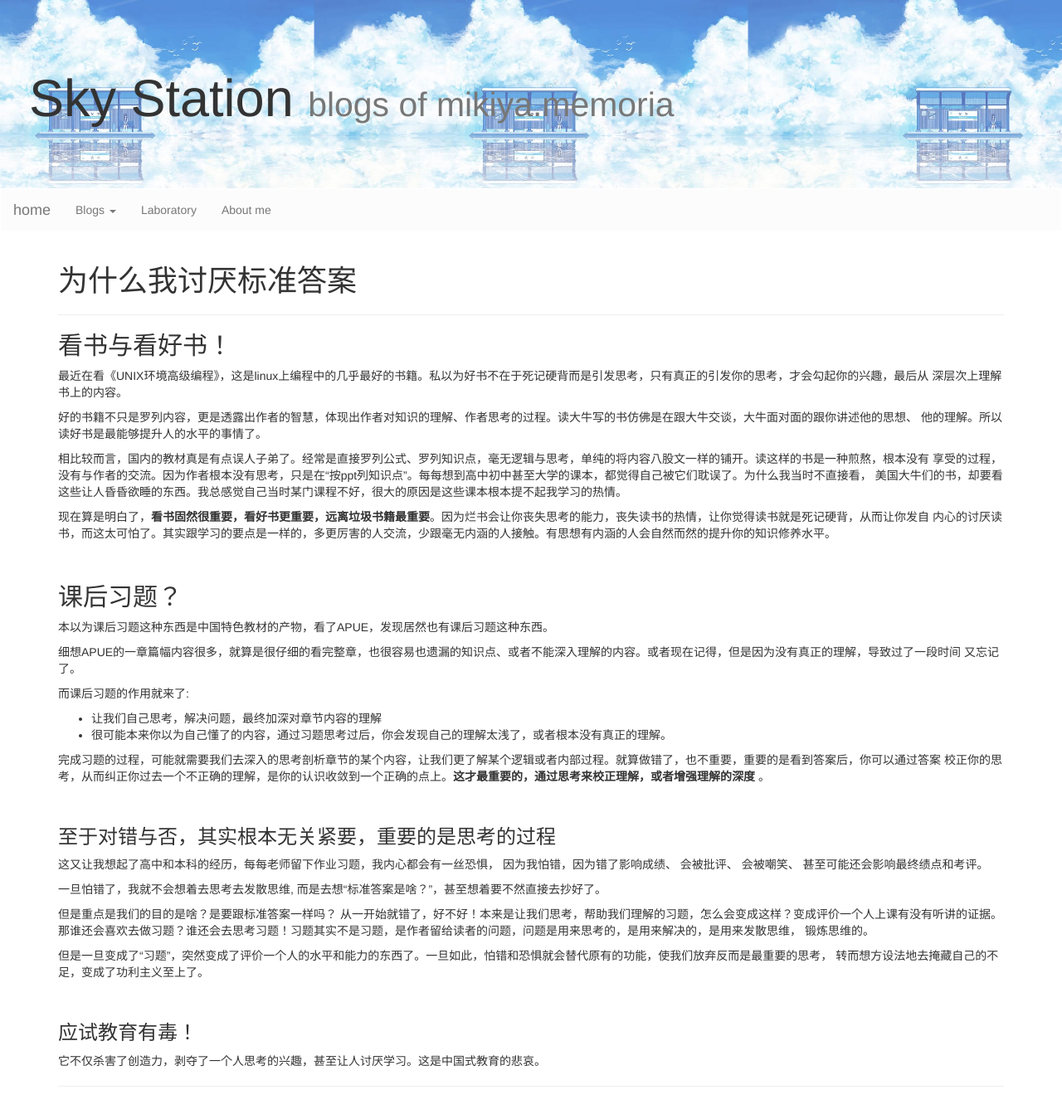
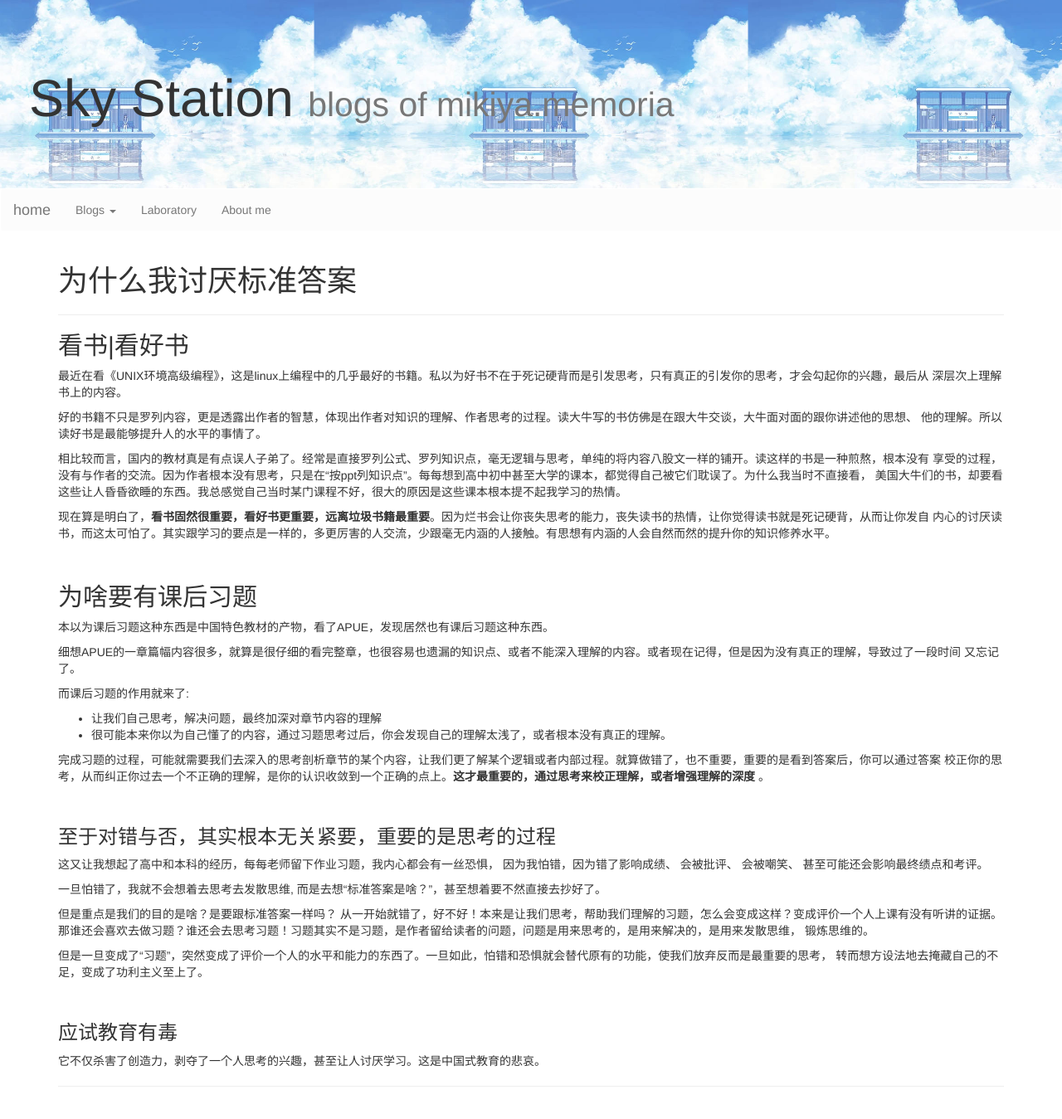
Before and after one commit to mikiya1991/mikiya_blog_pages, a Jekyll site: the page built from _posts/2016-12-1-why_ihate_standardanswer.md, in a window 1280 px wide and 1400 px high. Shown: the top 1349 px of the window at 83% size. Built offline with Jekyll 4.4.1, drawn with Linux system fonts in a browser that asks for light colours; nearby versions of some CDN libraries; comment, search, counter and statistics services are not loaded.

```diff
--- a/_includes/footer.html
+++ b/_includes/footer.html
@@ -19,6 +19,7 @@
 
 
 <div class="dis-div" id="disqus_thread"></div>
+
 {% if page.comments %}
 <script>
 var disqus_config = function () {
--- a/_layouts/default.html
+++ b/_layouts/default.html
@@ -10,9 +10,6 @@
 		padding-top:5%;padding-bottom:5%;
 		margin-bottom: 0px;
 	}
-	.navbar{
-		margin-top: 0px;
-	}
 </style>
 <div class="jumbotron bg-1">
 	<h1>&nbsp; Sky Station&nbsp;<small>blogs of mikiya.memoria</small></h1>
--- a/_posts/2016-12-1-why_ihate_standardanswer.md
+++ b/_posts/2016-12-1-why_ihate_standardanswer.md
@@ -7,7 +7,7 @@ comments: true
 
 ----------------------------------
 
-## 看书与看好书！
+## 看书|看好书
 
 最近在看《UNIX环境高级编程》，这是linux上编程中的几乎最好的书籍。私以为好书不在于死记硬背而是引发思考，只有真正的引发你的思考，才会勾起你的兴趣，最后从
 深层次上理解书上的内容。
@@ -24,7 +24,7 @@ comments: true
 
 <br/>
 
-## 课后习题？
+## 为啥要有课后习题
 
 本以为课后习题这种东西是中国特色教材的产物，看了APUE，发现居然也有课后习题这种东西。
 
@@ -57,6 +57,6 @@ comments: true
 
 <br/>
 
-### 应试教育有毒！
+### 应试教育有毒
 
 它不仅杀害了创造力，剥夺了一个人思考的兴趣，甚至让人讨厌学习。这是中国式教育的悲哀。
```
Also changed, not shown: _drafts/talkon_virtualfunc_callback.md (added, +21 -0 lines).
